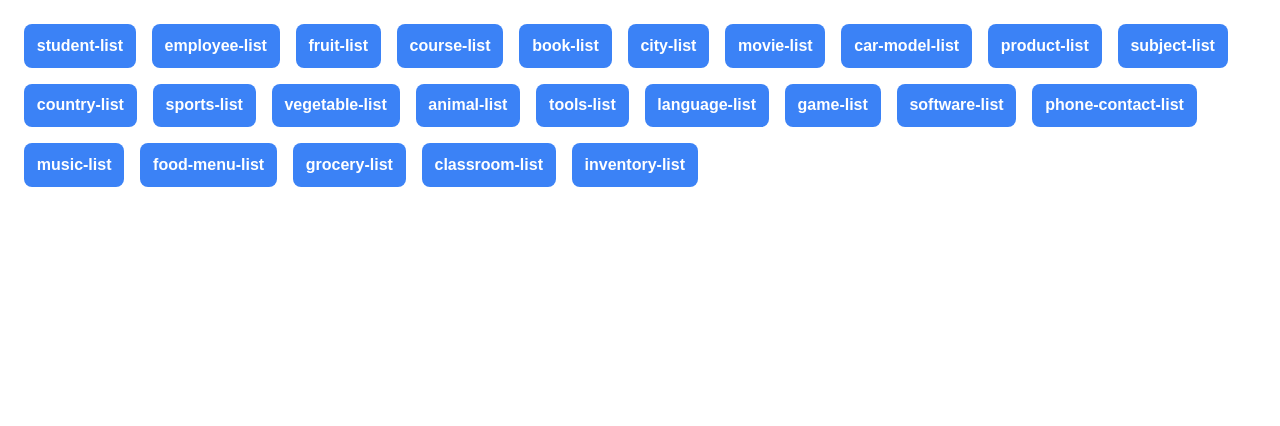
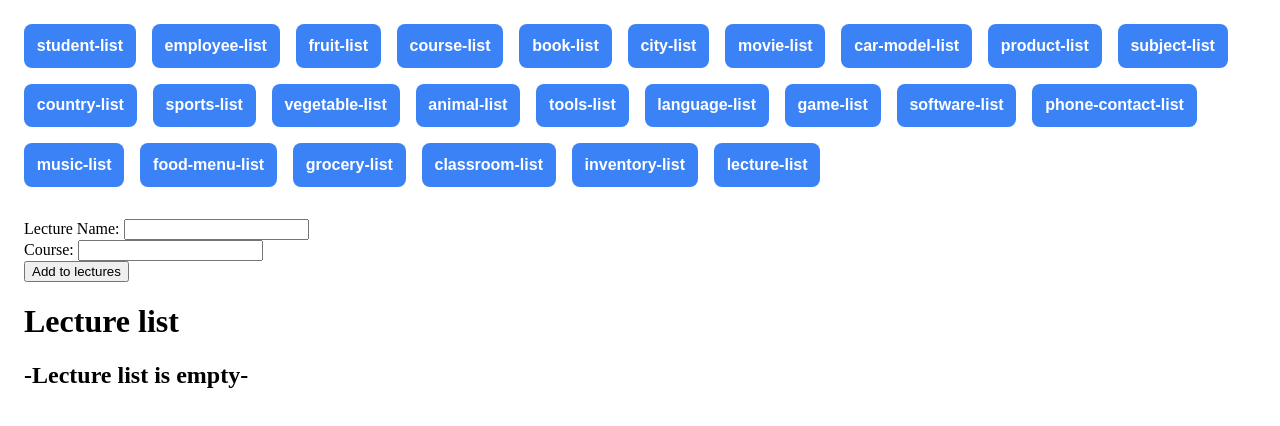
Before and after one commit to devken4u/angular-50-ds-services, an Angular app: page /lecture-list in a window 1280 px wide. Before the commit this address led to /. Shown: the top 426 px of the page. Built offline with nearby package versions, Linux system fonts and the light colour scheme.

Commit message:
feat(lecture list): Added lecture list component

```diff
--- a/src/app/app.module.ts
+++ b/src/app/app.module.ts
@@ -28,6 +28,7 @@ import { FoodMenuListComponent } from './food-menu-list/food-menu-list.component
 import { GroceryListComponent } from './grocery-list/grocery-list.component';
 import { ClassroomListComponent } from './classroom-list/classroom-list.component';
 import { InventoryListComponent } from './inventory-list/inventory-list.component';
+import { LectureListComponent } from './lecture-list/lecture-list.component';
 
 @NgModule({
   declarations: [
@@ -55,7 +56,8 @@ import { InventoryListComponent } from './inventory-list/inventory-list.componen
     FoodMenuListComponent,
     GroceryListComponent,
     ClassroomListComponent,
-    InventoryListComponent
+    InventoryListComponent,
+    LectureListComponent
   ],
   imports: [
     RouterOutlet,
--- a/src/app/app.routes.ts
+++ b/src/app/app.routes.ts
@@ -23,6 +23,7 @@ import { FoodMenuListComponent } from './food-menu-list/food-menu-list.component
 import { GroceryListComponent } from './grocery-list/grocery-list.component';
 import { ClassroomListComponent } from './classroom-list/classroom-list.component';
 import { InventoryListComponent } from './inventory-list/inventory-list.component';
+import { LectureListComponent } from './lecture-list/lecture-list.component';
 
 export const routes: Routes = [
   { path: '', redirectTo: 'student-list', pathMatch: 'full' },
@@ -50,4 +51,5 @@ export const routes: Routes = [
   { path: 'grocery-list', component: GroceryListComponent },
   { path: 'classroom-list', component: ClassroomListComponent },
   { path: 'inventory-list', component: InventoryListComponent },
+  { path: 'lecture-list', component: LectureListComponent },
 ];
--- /dev/null
+++ b/src/app/lecture-list/lecture-list.component.html
@@ -0,0 +1,26 @@
+<main>
+  <div>
+    <label for="name">Lecture Name: </label>
+    <input type="text" id="name" [(ngModel)]="name" />
+    <br />
+    <label for="course">Course: </label>
+    <input type="text" id="course" [(ngModel)]="course" />
+    <br />
+    <button (click)="add()">Add to lectures</button>
+  </div>
+  <div>
+    <h1>Lecture list</h1>
+    @if( lectureList.length === 0){
+    <h2>-Lecture list is empty-</h2>
+    }@else{
+    <ol>
+      @for( lecture of lectureList; track $index){
+      <li [style.marginBottom]="'20px'">
+        Lecture Name: {{ lecture.name }} <br />
+        Course: {{ lecture.course }}
+      </li>
+      }
+    </ol>
+    }
+  </div>
+</main>
--- /dev/null
+++ b/src/app/lecture-list/lecture-list.component.ts
@@ -0,0 +1,23 @@
+import { Component } from '@angular/core';
+import { Lecture } from '../types';
+
+@Component({
+  selector: 'app-lecture-list',
+  templateUrl: './lecture-list.component.html',
+  styleUrl: './lecture-list.component.css',
+})
+export class LectureListComponent {
+  lectureList: Lecture[] = [];
+
+  name: string = '';
+  course: string = '';
+
+  add() {
+    this.lectureList.push({
+      name: this.name,
+      course: this.course,
+    });
+    this.name = '';
+    this.course = '';
+  }
+}
--- a/src/app/types.ts
+++ b/src/app/types.ts
@@ -111,3 +111,8 @@ export type Inventory = {
   name: string;
   quantity: number;
 };
+
+export type Lecture = {
+  name: string;
+  course: string;
+};
```
Also changed, not shown: src/app/lecture-list/lecture-list.component.css (added), 1 other file (tests, documents, lock files or other folders).
